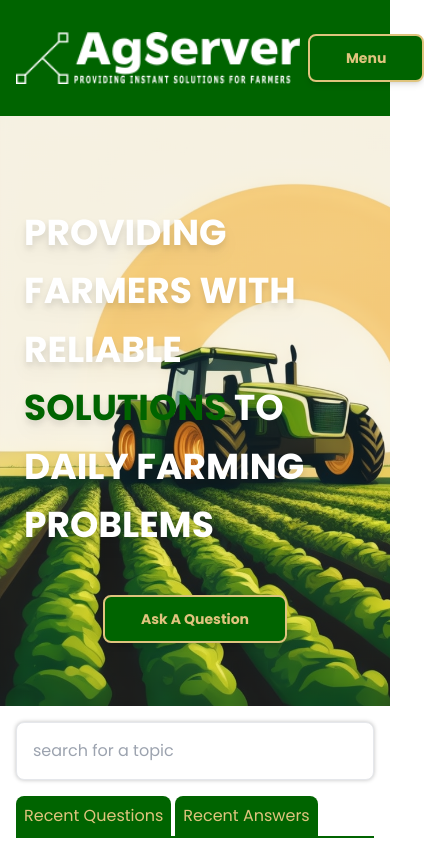
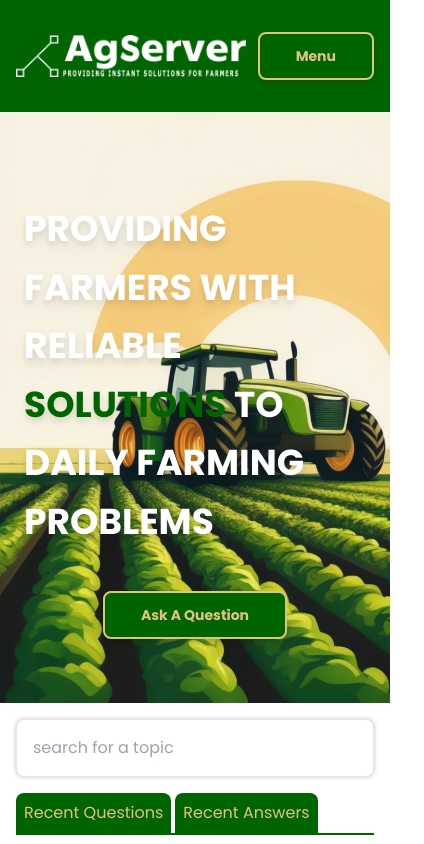
Before and after one commit to chibuzorEbede/ag, a Next.js app: page / in a window 390 px wide. Shown: the top 844 px of the page, 424 px wide, since content can reach past the window. Built offline with nearby package versions, Linux system fonts and the light colour scheme.

Commit message:
made logo flexible

```diff
--- a/components/Navbar.tsx
+++ b/components/Navbar.tsx
@@ -23,7 +23,7 @@ const Navbar = function () {
           <Link href='/contact us'><ButtonFlat w={97} h={35} text={`contact us`} /></Link>
           <Link href='/signup'><Button text={`sign up`} /></Link>
         </div>
-        <div className="ml-2 md:ml-0 mobile-menu md:hidden">
+        <div className="ml-3 md:ml-0 mobile-menu md:hidden">
           <Button text='menu' onClick={menuHandler} />
         </div>
 
--- a/components/common/Logo.tsx
+++ b/components/common/Logo.tsx
@@ -2,7 +2,7 @@ import Image from "next/image";
 import Link from "next/link";
 export default function Logo() {
   return (
-    <Link href='/' className="shrink-0">
+    <Link href='/' className="shrink-1">
       <Image src="/img/agserver_logo.png" width={284} height={45} alt='agserver_logo' />
     </Link >
 
```
